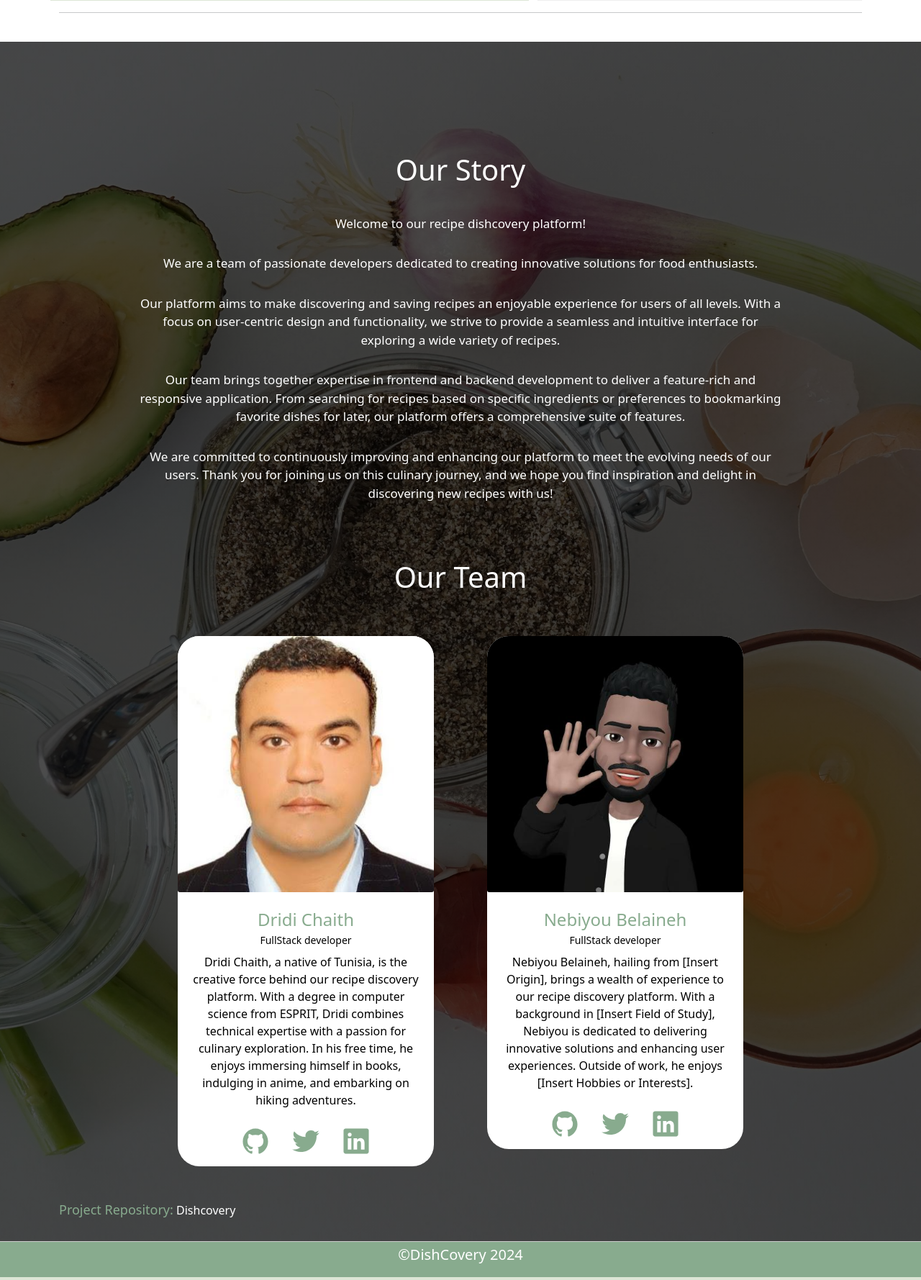
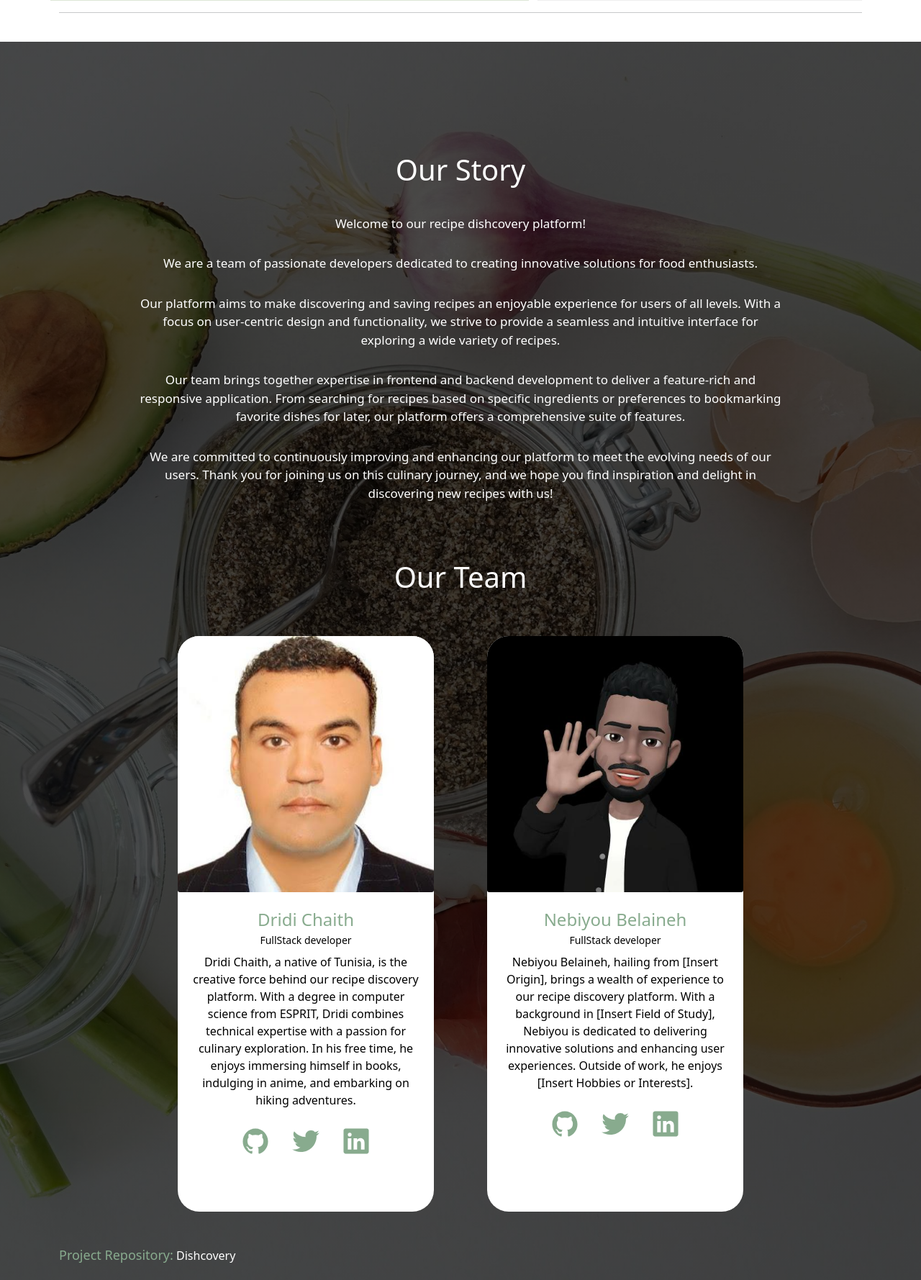
Before and after one commit to NebiyouBelaineh/Dishcovery, a Flask app: page / in a window 1280 px wide. Shown: the part 2039-3818 px from the top of the page at 72% size. Run offline with Flask 3, Linux system fonts and the light colour scheme; some libraries are stand-ins or nearby versions.

Commit message:
adjust the height of the card

```diff
--- a/dishcovery/static/styles/about.css
+++ b/dishcovery/static/styles/about.css
@@ -27,7 +27,7 @@
 .card-team{
 	/* border: 1px solid rgba(255, 255, 255, .5);
 	box-shadow: 2px 4px 10px rgba(255, 255, 255, .4); */
-	min-height:700px;
+	min-height:800px;
 	border-radius: 30px;
 	overflow: hidden;
 	color:#000;
```
